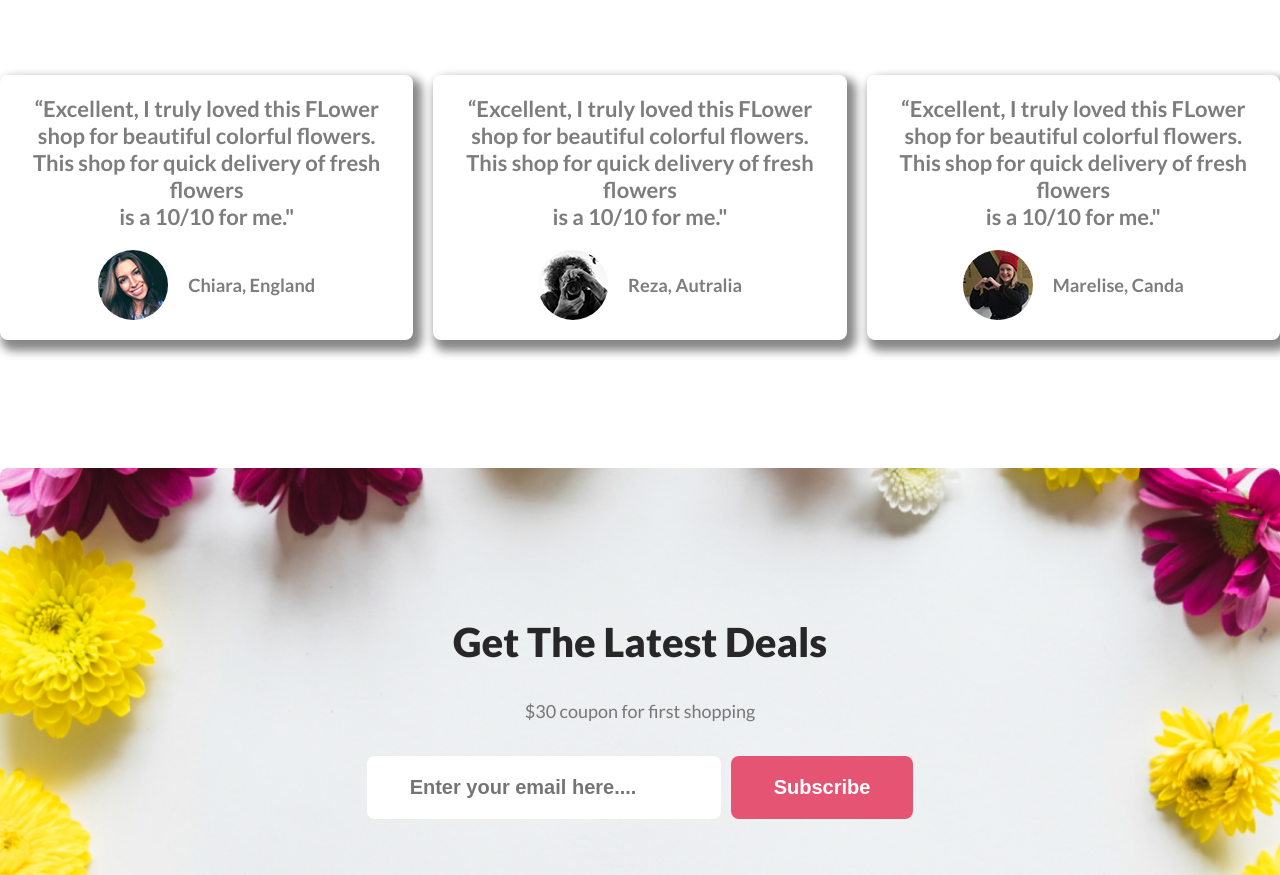
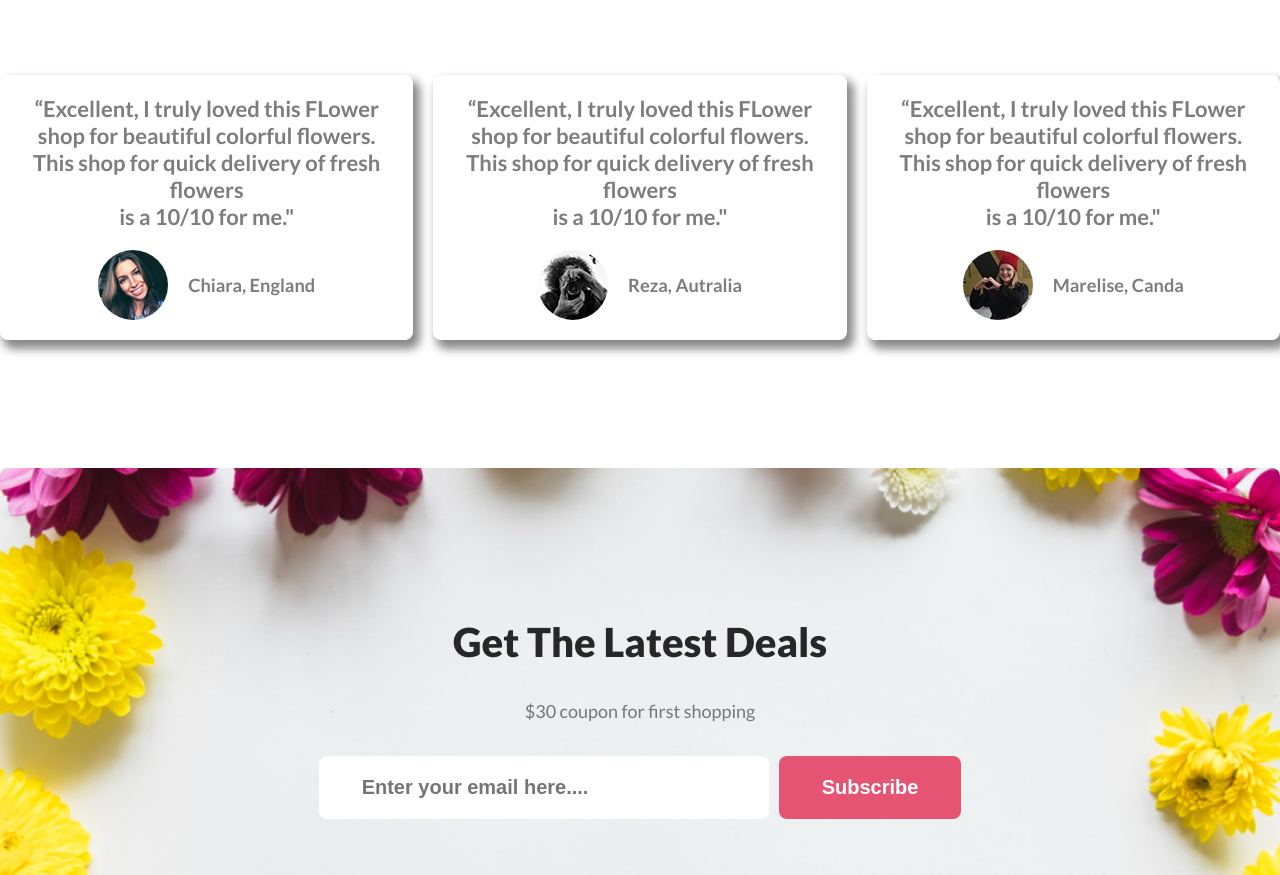
Before and after one commit to nusrat-jahan7/flower-shop, a plain HTML site: page index.html in a window 1280 px wide. Shown: the part 4196-5071 px from the top of the page. Drawn offline with Linux system fonts and the light colour scheme.

Commit message:
changes added

```diff
--- a/style.css
+++ b/style.css
@@ -154,7 +154,7 @@ body {
   padding: 20px;
   border-radius: 8px;
   color: rgba(39, 39, 39, 0.6);
-  box-shadow: 5px 7px 10px 4px #888888;
+  box-shadow: 5px 7px 10px 2px #888888;
 }
 .card-img{
   display: flex;
@@ -192,6 +192,7 @@ body {
 }
 .email-btn{
   background-color: #fff;
+  width: 450px;
 }
 
 /* Footer Section */
```
